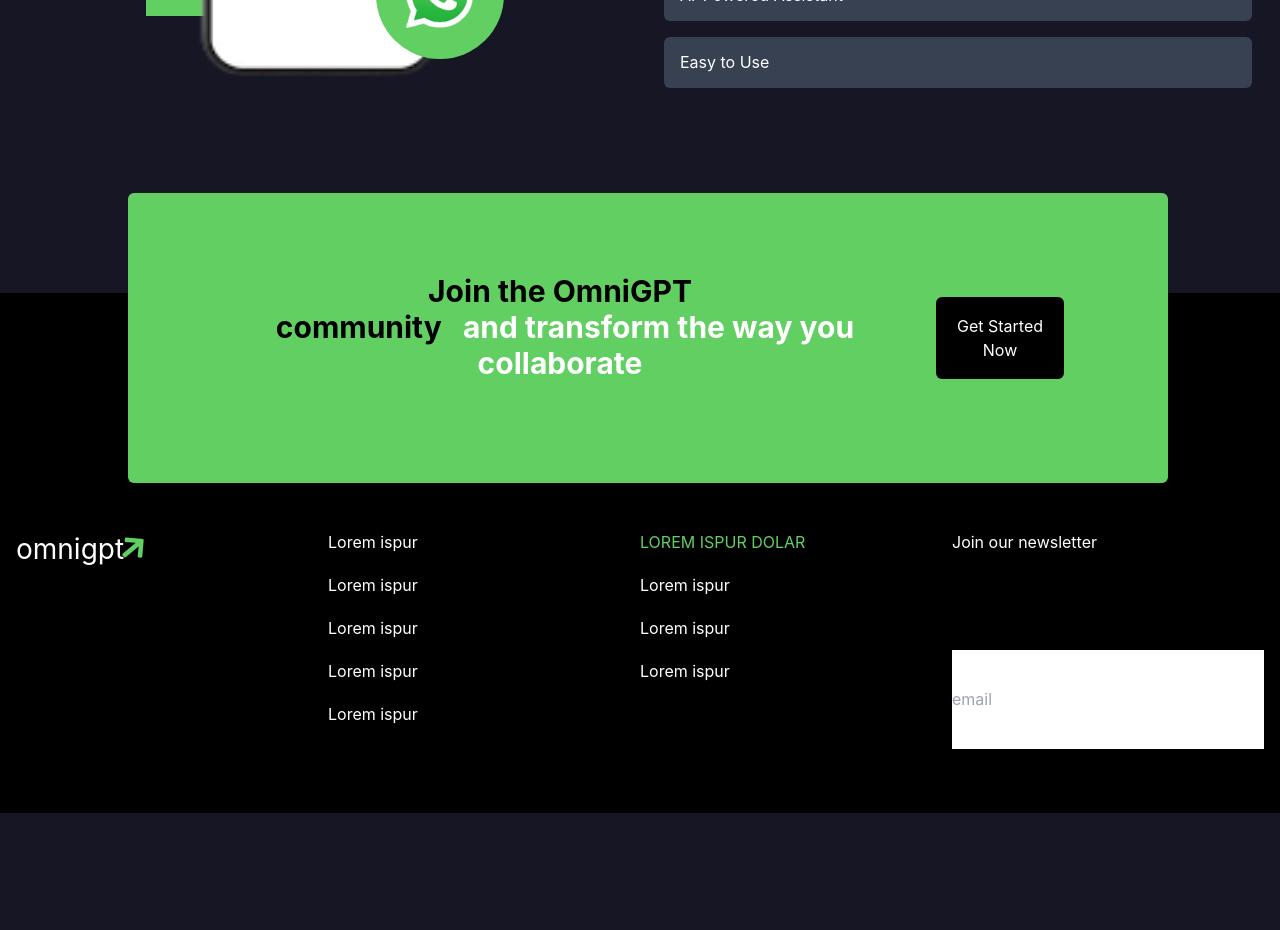
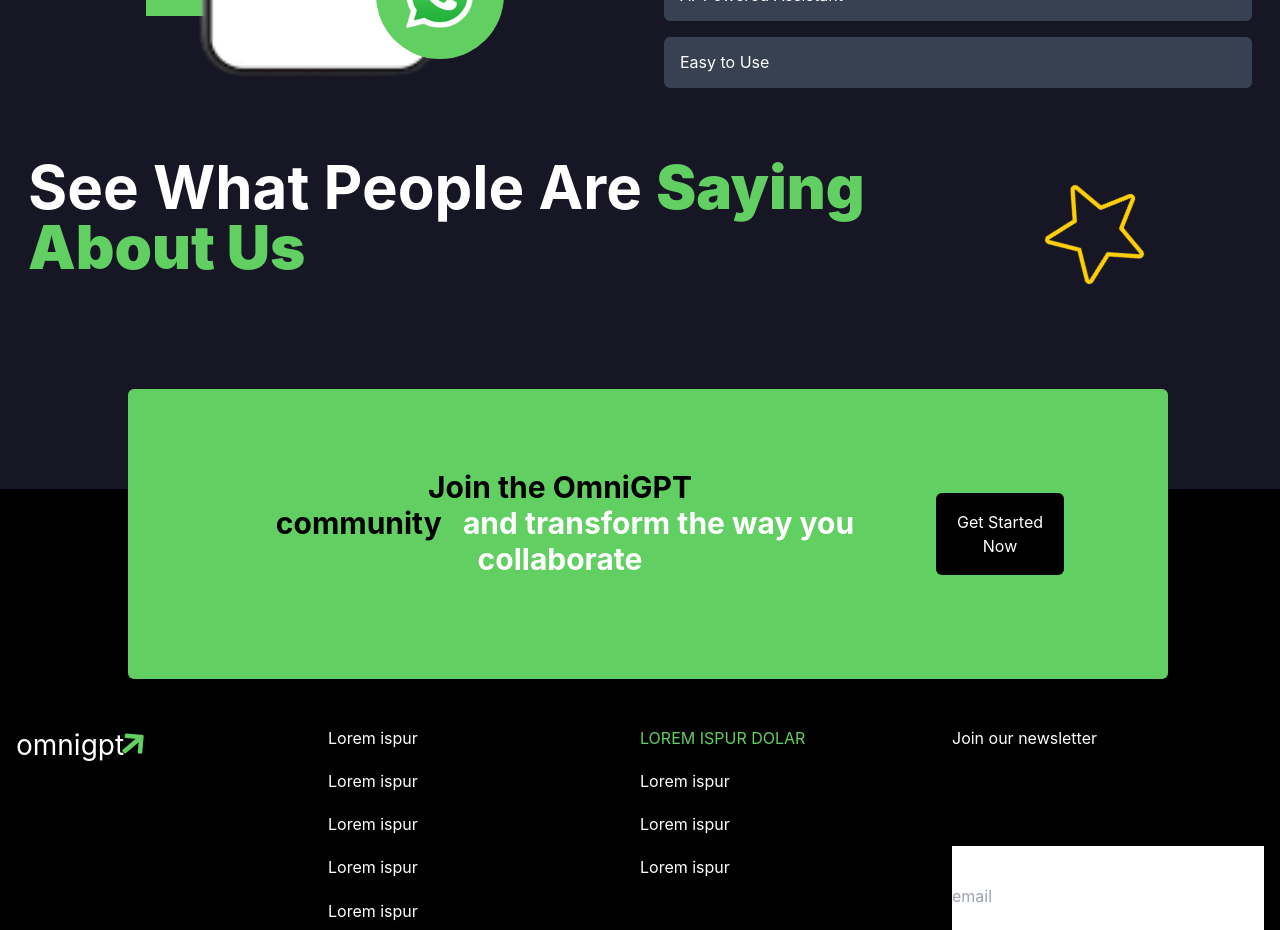
Before and after one commit to Peteru2/figma, a React (Create React App) app: page / in a window 1280 px wide. Shown: the part 1220-2150 px from the top of the page. Before the commit the page ends 2033 px from the top, so only its background shows below. Built offline with nearby package versions, Linux system fonts and the light colour scheme.

Commit message:
star done

```diff
--- a/src/routes/Dashboard.js
+++ b/src/routes/Dashboard.js
@@ -8,6 +8,8 @@
 import whatsapp from "../whatsapp.png"
 import messenger from "../message.png"
 import handshake from "../handshake.png"
+import star from "../star.png"
+
 import Footer from "./footer.js"
 
 
@@ -85,8 +87,7 @@
                     <img src={phone} alt= "dfam" className = " w-full h-full " />
 
                         <div className="w-32 h-32 border-2 rounded-full bg-white col-span-2 text-black text-center align-center justify-items-center justify-center white abso">
-                                {/* <i className = "fab fa-facebook text-black img-icon mt-12"></i>
-                                 */}
+
 
                                  <img src={messenger}  className ="mt-4 ml-7 w-16"alt= "dfam"></img>
 
@@ -120,7 +121,11 @@
 
                 </div>
             </section>
+            <section className="grid grid-cols-5  gap-12 mt-3 md:mt-12  p-3 md:p-8 pt-4">
+                <h2 className = "text-3xl md:text-6xl col-span-3 md:col-span-4"> <b>See What People Are <b className = "text-gre ">Saying About Us</b></b></h2>
+                <div className ="ml-0 mt-4 rotate-45 md:mx-1 md:m-5 star"> <img src = {star} className = "w-full"/></div>
 
+            </section>
             </section>
             <Footer />
 
--- a/src/routes/footer.js
+++ b/src/routes/footer.js
@@ -7,7 +7,7 @@
         <>
 
             <section className= "    w-6/6 box bg-black footer gap-3 pb-12 mt-44   p-3  md:p-8 pt-12">
-                <div className = "footer-child p-10 md:p-20 w-92  md:mx-28 mx-8 rounded grid grid-cols-1  md:text-left text-center md:grid-cols-5">
+                <div className = "footer-child p-10 md:p-20 w-92  md:mx-28 mx-6 rounded grid grid-cols-1  md:text-left text-center md:grid-cols-5">
                     <div className ="col-span-4">
                     <h4 className = "text-black text-3xl font-bold">Join the OmniGPT</h4>
                     <h4 className = "text-white text-3xl font-bold"><span className = "text-black text-3xl font-bold bg-transparent">community</span> and transform the way you collaborate</h4>
--- a/src/routes/style.css
+++ b/src/routes/style.css
@@ -53,6 +53,9 @@
     .img-icon{
         width: 200px;
     }
+    .star{
+        width: 100px
+    }
     @media only screen  and (max-width: 780px){
         .box{
             display: flex;
```
Also changed, not shown: src/star.png (added).
